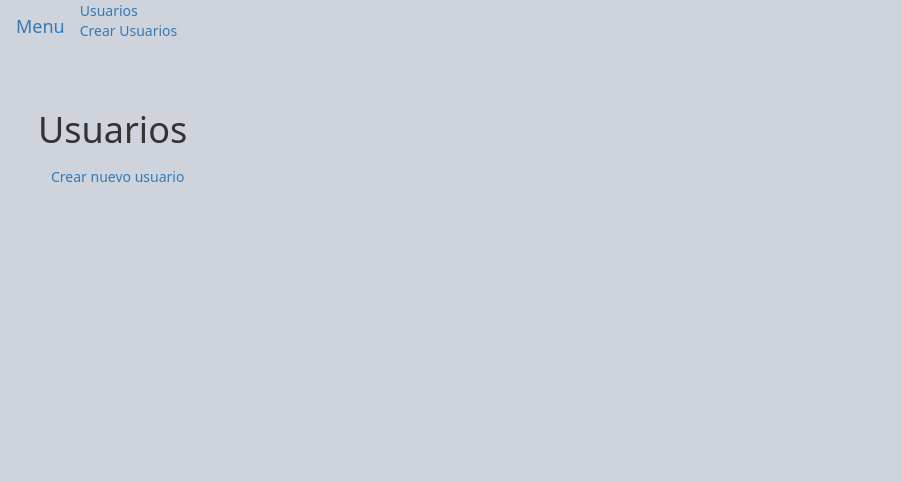
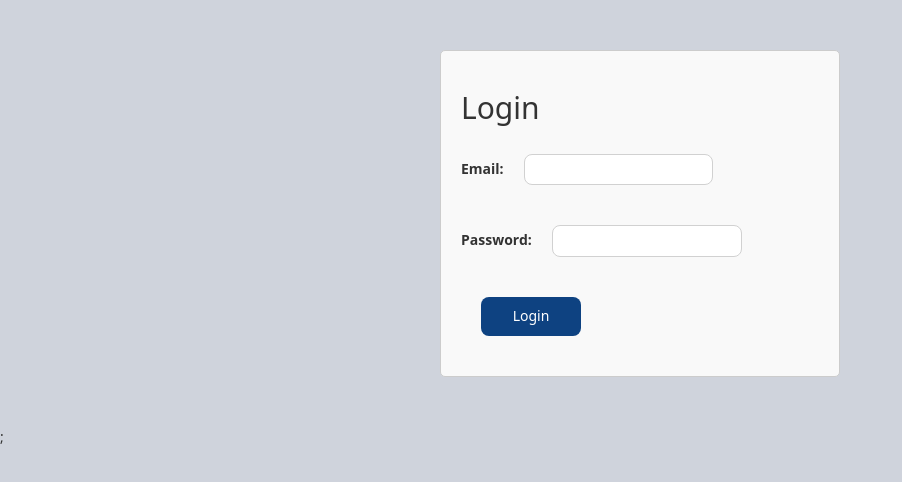
Before and after one commit to jmartine2319/usuarios-crud, a React (Vite) app: page / in a window 1280 px wide. Shown: the top 482 px of the page, without its empty margins (0-902 px from the left). Built offline with nearby package versions, Linux system fonts and the light colour scheme.

Commit message:
se agrega autenticacion

```diff
--- a/src/App.jsx
+++ b/src/App.jsx
@@ -1,31 +1,41 @@
-import { useState } from 'react'
-import './App.css'
-import { BrowserRouter,NavLink, Routes, Route } from 'react-router'
-import Usuarios from './components/usuarios.jsx'
-import CrearUsuarios from './components/CrearUsuarios.jsx'
-import EditarUsuario from './components/EditarUsuario.jsx'
-import Encabezado from './components/Encabezado.jsx'
+import { useState } from 'react';
+import './App.css';
+import { BrowserRouter,NavLink, Routes, Route } from 'react-router';
+import Usuarios from './components/usuarios.jsx';
+import CrearUsuarios from './components/CrearUsuarios.jsx';
+import EditarUsuario from './components/EditarUsuario.jsx';
+import Encabezado from './components/Encabezado.jsx';
+import Login from './components/Login.jsx';
 import 'bootstrap/dist/css/bootstrap.min.css';
+import { useAuth, AuthProvider } from './contexts/AuthContext.jsx';
 
 function App() {
-  const [count, setCount] = useState(0)
+  const { user } = useAuth();
   const [usuarioUpdate, setUsuarioUpdate] = useState(null);
 
   return (
     <BrowserRouter>
+      {!user ? (
+            <Login />
+          ) : (
         <div>
+
             <header>
               <Encabezado />
             </header>
+
             <main>
+
               <Routes>
                 <Route path="/" element={<Usuarios />} />
+                <Route path="/login" element={<Login />} />
                 <Route path="/usuarios" element={<Usuarios />} />
                 <Route path="/crearUsuarios" element={<CrearUsuarios />} />
                 <Route path="/editarUsuarios/:id" element={<EditarUsuario actualizarUsuario={usuarioUpdate} />} />
               </Routes>
             </main>
         </div>
+      )};
     </BrowserRouter>
   )
 }
--- a/src/components/Encabezado.css
+++ b/src/components/Encabezado.css
@@ -0,0 +1,20 @@
+.encabezado-container {
+    display: flex;
+
+    background-color: #f8f9fa;
+    padding: 10px 20px;
+    border-bottom: 2px solid #e0e0e0;
+}
+.encabezado-container a {
+    text-decoration: none;
+    color: #333;
+    font-weight: bold;
+    margin: 0 10px;
+}
+.cerrar-sesion {
+    display: flex;
+    justify-content: right;
+    font-weight: bold;
+    margin-left: auto; /* empuja a la derecha */
+    cursor: pointer;
+}
--- a/src/components/Encabezado.jsx
+++ b/src/components/Encabezado.jsx
@@ -1,22 +1,32 @@
 import { Link } from 'react-router';
-import 'bootstrap/dist/css/bootstrap.min.css';
+import './Encabezado.css';
+import { useAuth } from '../contexts/AuthContext.jsx';
 export default function Encabezado() {
+    const { user, logout } = useAuth();
+    console.log('Usuario en Encabezado:', user);
     return (
          <header>
-            <nav className="navbar navbar-expand-lg navbar-light bg-light">
-                <div className="container-fluid">
-                    <a className="navbar-brand" href="#">Menu</a>
-                    <span className="navbar-toggler-icon"></span>
-                    <div id="navbarNavAltMarkup">
-                        <div>
-                            <a className="nav-link active" aria-current="page" href="/usuarios">Usuarios</a>
-                            <br></br>
-                            <a className="nav-link" href="/crearUsuarios">Crear Usuarios</a>
-                            <br></br>
-                        </div>
+            {
+                user ? (
+                <nav>
+                    <div className="encabezado-container">
+                        <a >Bienvenido {user.email}</a>
+                        <span className=""></span>
+
+                        <a className="" aria-current="page" href="/usuarios">Consultar Usuarios</a>
+
+                        <a className="" href="/crearUsuarios">Crear Usuarios</a>
+
+                        <a className="cerrar-sesion" href="/login" onClick={logout}>Cerrar sesion</a>
                     </div>
-                </div>
-            </nav>
+                </nav>
+                ) : (
+                    <div className="alert alert-warning" role="alert">
+                        Por favor, inicie sesión para ver el menú.
+                        <a className="nav-link active" aria-current="page" href="/login">Iniciar sesion</a>
+                    </div>
+                )
+            }
         </header>
     );
 }
--- /dev/null
+++ b/src/components/Login.css
@@ -0,0 +1,8 @@
+.login-container{
+    max-width: 400px;
+    margin: 50px auto;
+    padding: 20px;
+    border: 1px solid #ccc;
+    border-radius: 5px;
+    background-color: #f9f9f9;
+}
--- /dev/null
+++ b/src/components/Login.jsx
@@ -0,0 +1,33 @@
+import { useState } from 'react';
+import { useAuth } from '../contexts/AuthContext.jsx';
+import { Link, useNavigate } from 'react-router';
+import './Login.css';
+
+export default function Login() {
+  const { login, isLoading } = useAuth();
+  const [email, setEmail] = useState('');
+  const navigate = useNavigate();
+  const [password, setPassword] = useState('');
+  const handleSubmit = (e) => {
+    e.preventDefault();
+    login({ email, password });
+    navigate('/usuarios');
+  };
+
+  return (
+    <div className='login-container'>
+      <h2>Login</h2>
+      <form onSubmit={handleSubmit}>
+        <div>
+          <label htmlFor="email">Email:</label>
+          <input type="email" id="email" name="email" onChange={(e) => setEmail(e.target.value)} required />
+        </div>
+        <div>
+          <label htmlFor="password">Password:</label>
+          <input type="password" id="password" name="password" onChange={(e) => setPassword(e.target.value)} required />
+        </div>
+        <button type="submit">Login</button>
+      </form>
+    </div>
+  );
+};
--- a/src/components/Usuarios.jsx
+++ b/src/components/Usuarios.jsx
@@ -22,7 +22,7 @@ export default function Usuarios() {
       <div className="card__hdr">
         <h1>Usuarios</h1>
         <div className="botonCrear">
-            <Link to="/crearUsuarios" className="btn">Crear nuevo usuario</Link>
+            <Link to="/login" className="btn">Crear nuevo usuario</Link>
         </div>
 
       </div>
--- /dev/null
+++ b/src/contexts/AuthContext.jsx
@@ -0,0 +1,45 @@
+import { createContext, useEffect ,useState, useContext } from 'react';
+
+export const AuthContext = createContext();
+
+export const AuthProvider = ({ children }) => {
+  const [user, setUser] = useState(null); // Estado inicial: no hay usuario logueado
+
+  const login = (userData) => {
+    // Aquí iría la lógica real de login, como una llamada a una API
+    console.log('Iniciando sesión con:', userData);
+    setUser(userData);
+    localStorage.setItem('user', JSON.stringify(userData));
+  };
+
+  const logout = () => {
+    // Lógica de logout
+    console.log('Cerrando sesión');
+    setUser(null);
+    localStorage.removeItem('user');
+  };
+
+  useEffect(() => {
+    const storedUser = localStorage.getItem('user');
+    if (storedUser) {
+      setUser(JSON.parse(storedUser));
+    }
+  }, []);
+
+  const authValue = {
+    user, // El estado actual del usuario
+    login, // La función para iniciar sesión
+    logout, // La función para cerrar sesión
+  };
+
+  return (
+    <AuthContext.Provider value={authValue}>
+      {children}
+    </AuthContext.Provider>
+  );
+};
+
+// 2. Crear un hook personalizado (context/AuthContext.js)
+export const useAuth = () => {
+  return useContext(AuthContext);
+};
--- a/src/main.jsx
+++ b/src/main.jsx
@@ -3,9 +3,12 @@ import { createRoot } from 'react-dom/client'
 import 'bootstrap/dist/css/bootstrap.min.css';
 import './index.css'
 import App from './App.jsx'
+import { AuthProvider } from './contexts/AuthContext.jsx';
 
 createRoot(document.getElementById('root')).render(
   <StrictMode>
-    <App />
+    <AuthProvider>
+      <App />
+    </AuthProvider>
   </StrictMode>,
 )
```
Also changed, not shown: src/contexts/AuthProvider.jsx (added, +18 -0 lines). Lines whose indentation alone changed are shown as unchanged.
